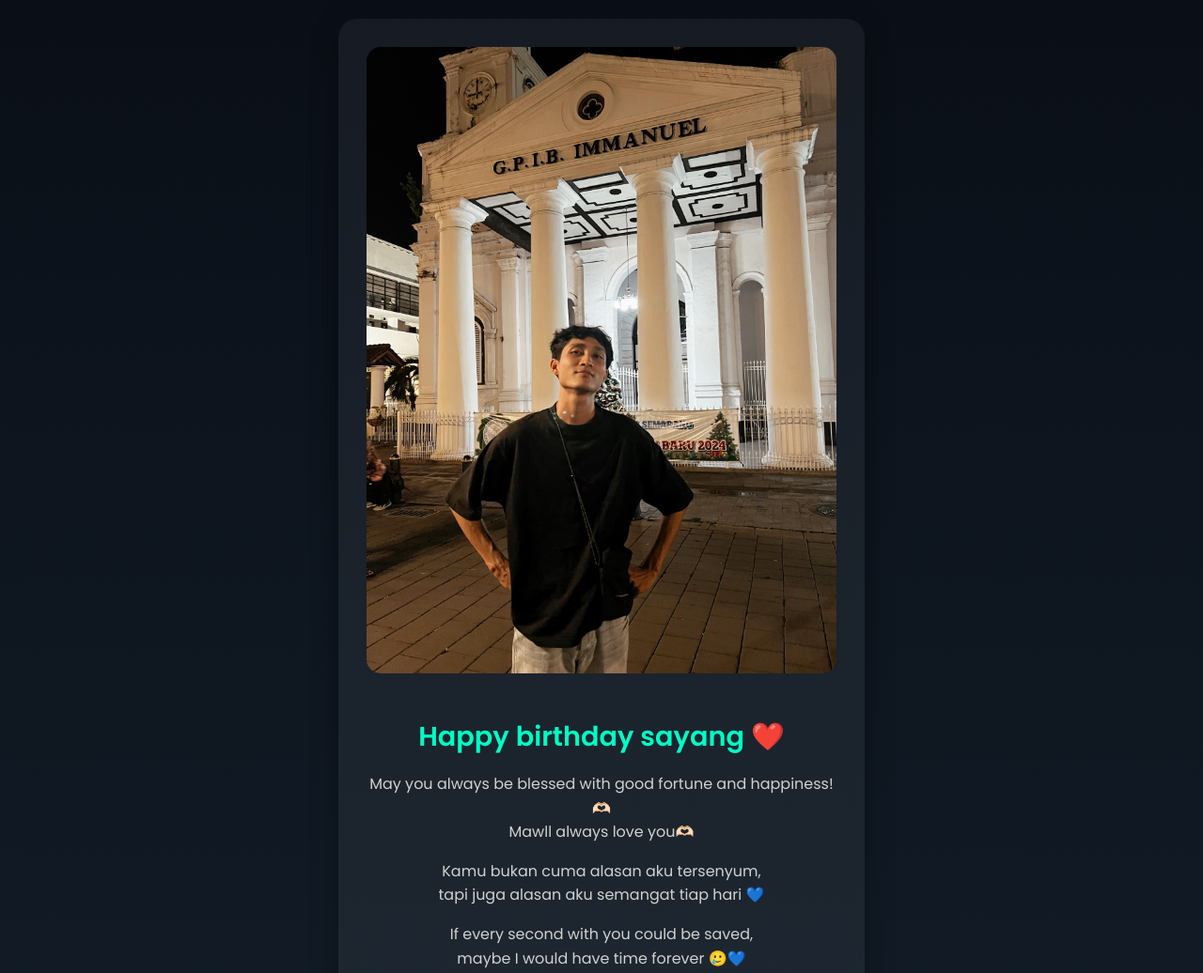
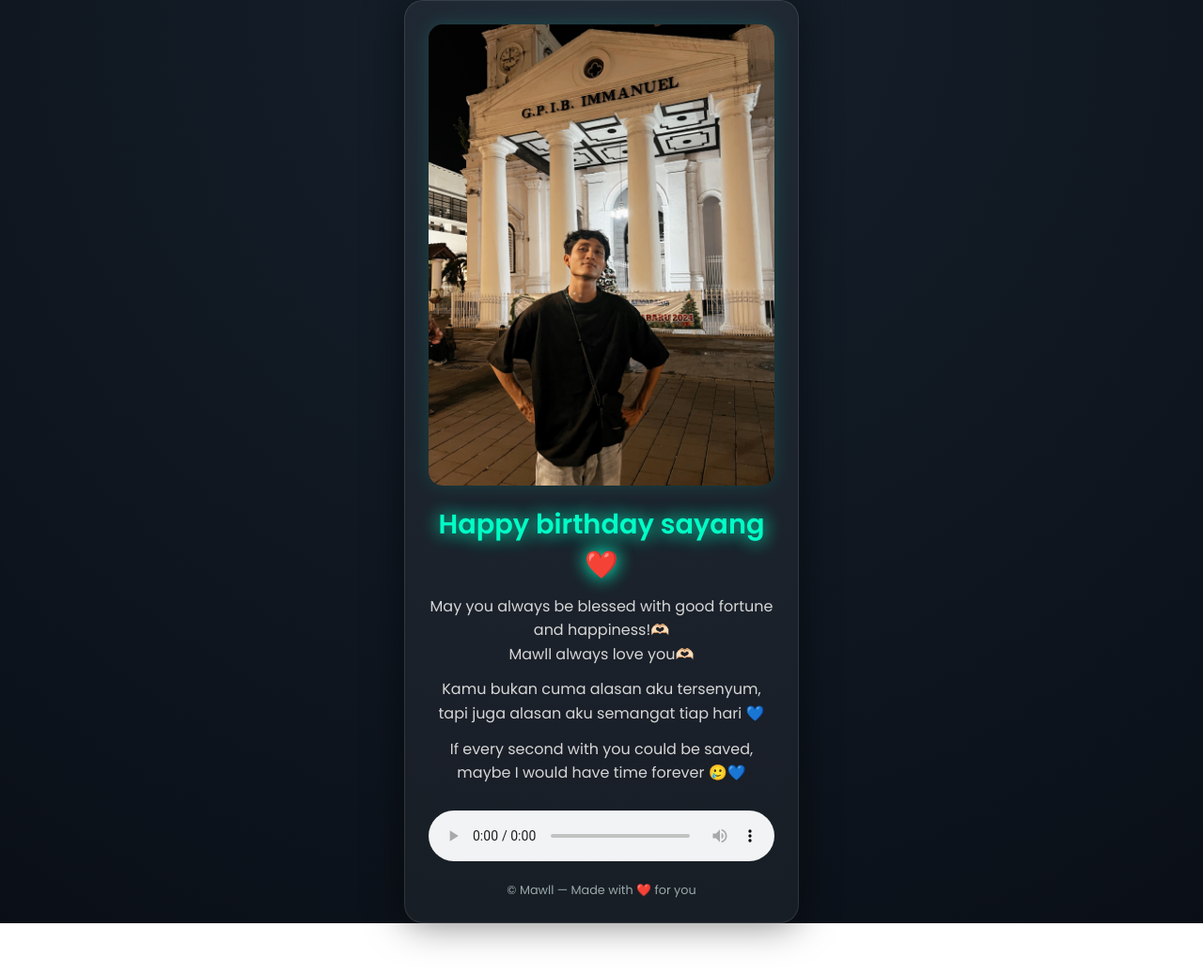
Before and after one commit to XiaoTan414/Ultah, a plain HTML site: page index.html in a window 1280 px wide. Shown: the top 1036 px of the page at 94% size. After the commit the page ends 983 px from the top, so only its background shows below. Drawn offline with Linux system fonts and the light colour scheme.

Commit message:
Refactor index.html for improved layout and styles
Updated HTML structure and styles for better presentation.

```diff
--- a/index.html
+++ b/index.html
@@ -1,72 +1,136 @@
 <!DOCTYPE html>
 <html lang="id">
 <head>
-  <meta charset="utf-8" />
-  <meta name="viewport" content="width=device-width, initial-scale=1" />
+  <meta charset="utf-8">
+  <meta name="viewport" content="width=device-width, initial-scale=1.0">
   <title>Happy Birthday Sayang ❤️</title>
   <link href="https://fonts.googleapis.com/css2?family=Poppins:wght@400;600&display=swap" rel="stylesheet">
   <style>
+    :root {
+      --accent: #00ffc6;
+      --dark: #0a0f17;
+      --light: #eaeaea;
+    }
+    * {
+      box-sizing: border-box;
+      margin: 0;
+      padding: 0;
+    }
     body {
-      margin: 0;
-      font-family: "Poppins", sans-serif;
-      background: linear-gradient(180deg, #0a0f17, #121c27);
-      color: #eaeaea;
+      background: radial-gradient(circle at top, #16202c, var(--dark));
+      color: var(--light);
+      font-family: 'Poppins', sans-serif;
       display: flex;
+      align-items: center;
       justify-content: center;
-      align-items: center;
       min-height: 100vh;
-      text-align: center;
-      padding: 20px;
+      overflow: hidden;
     }
     .card {
-      background: rgba(255, 255, 255, 0.05);
+      background: rgba(255,255,255,0.05);
+      border: 1px solid rgba(255,255,255,0.1);
       border-radius: 20px;
-      padding: 30px;
-      max-width: 500px;
-      box-shadow: 0 10px 30px rgba(0, 0, 0, 0.4);
+      box-shadow: 0 0 40px rgba(0,0,0,0.5);
+      padding: 25px;
+      max-width: 420px;
+      text-align: center;
+      animation: fadeInUp 1.5s ease forwards;
+    }
+    .photo {
+      position: relative;
+      overflow: hidden;
+      border-radius: 15px;
+      margin-bottom: 20px;
+      box-shadow: 0 0 20px rgba(0,255,198,0.15);
+      animation: fadeIn 2s ease forwards;
     }
     .photo img {
       width: 100%;
       height: auto;
-      border-radius: 15px;
-      margin-bottom: 20px;
-      object-fit: cover;
+      display: block;
+      transition: transform 6s ease;
+    }
+    .photo:hover img {
+      transform: scale(1.1);
     }
     h1 {
-      color: #00ffc6;
+      color: var(--accent);
+      font-size: 1.8em;
       margin-bottom: 10px;
-      font-size: 1.8em;
+      animation: glow 3s infinite alternate;
     }
     p {
-      color: #d1d1d1;
       line-height: 1.6;
+      margin-bottom: 12px;
       font-size: 1em;
-      margin-bottom: 12px;
+      color: #d6d6d6;
+      opacity: 0;
+      animation: fadeInText 1s ease forwards;
     }
+    p:nth-of-type(1) { animation-delay: 1s; }
+    p:nth-of-type(2) { animation-delay: 1.5s; }
+    p:nth-of-type(3) { animation-delay: 2s; }
     audio {
       width: 100%;
       margin-top: 15px;
       outline: none;
+      opacity: 0;
+      animation: fadeIn 2s ease forwards;
+      animation-delay: 2.5s;
+    }
+    footer {
+      margin-top: 15px;
+      font-size: 0.8em;
+      color: #9aa;
+      animation: fadeIn 3s ease forwards;
+    }
+
+    /* Animations */
+    @keyframes fadeIn {
+      from { opacity: 0; transform: translateY(15px); }
+      to { opacity: 1; transform: translateY(0); }
+    }
+    @keyframes fadeInUp {
+      from { opacity: 0; transform: translateY(50px); }
+      to { opacity: 1; transform: translateY(0); }
+    }
+    @keyframes glow {
+      from { text-shadow: 0 0 10px var(--accent); }
+      to { text-shadow: 0 0 25px var(--accent), 0 0 40px rgba(0,255,198,0.4); }
+    }
+    @keyframes fadeInText {
+      from { opacity: 0; transform: translateY(10px); }
+      to { opacity: 1; transform: translateY(0); }
+    }
+
+    /* Responsiveness */
+    @media (max-width: 500px) {
+      .card {
+        padding: 18px;
+        max-width: 90%;
+      }
+      h1 { font-size: 1.5em; }
+      p { font-size: 0.95em; }
     }
   </style>
 </head>
 <body>
   <div class="card">
     <div class="photo">
-      <img src="image.jpg" alt="Foto kamu" onerror="this.src='https://dummyimage.com/600x400/222/fff&text=Foto+tidak+tersedia'">
+      <img src="image.jpg" alt="Foto kamu" onerror="this.src='https://dummyimage.com/600x400/1a2430/fff&text=Foto+tidak+tersedia'">
     </div>
+
     <h1>Happy birthday sayang ❤️</h1>
-    <p>May you always be blessed with good fortune and happiness!🫶🏻<br>
-    Mawll always love you🫶🏻</p>
-    <p>Kamu bukan cuma alasan aku tersenyum,<br>
-    tapi juga alasan aku semangat tiap hari 💙</p>
-    <p>If every second with you could be saved,<br>
-    maybe I would have time forever 🥲💙</p>
+    <p>May you always be blessed with good fortune and happiness!🫶🏻<br>Mawll always love you🫶🏻</p>
+    <p>Kamu bukan cuma alasan aku tersenyum,<br>tapi juga alasan aku semangat tiap hari 💙</p>
+    <p>If every second with you could be saved,<br>maybe I would have time forever 🥲💙</p>
 
     <audio controls>
       <source src="song.mp3" type="audio/mpeg">
       Browser kamu tidak mendukung pemutar musik.
     </audio>
+
+    <footer>© Mawll — Made with ❤️ for you</footer>
   </div>
 </body>
 </html>
```
